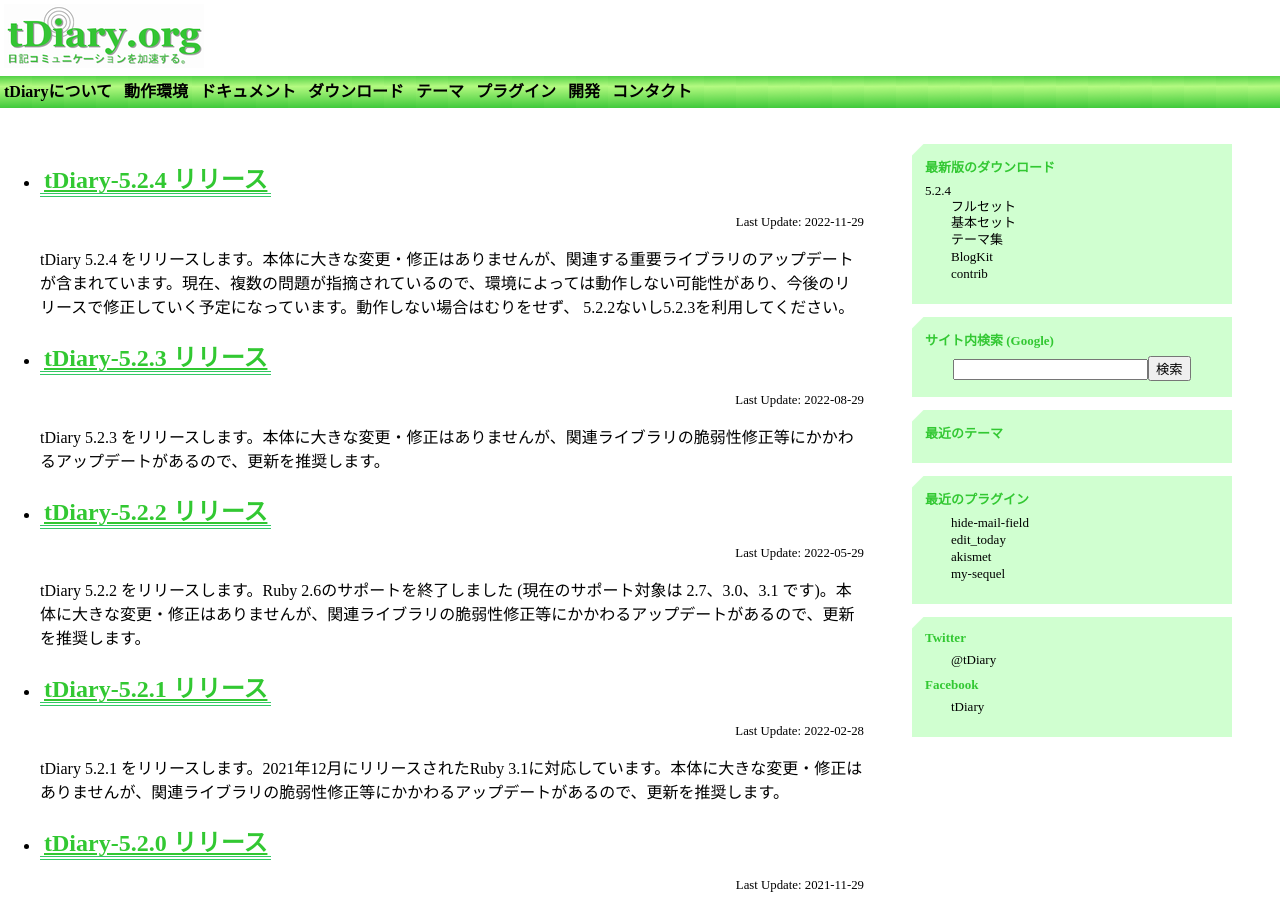
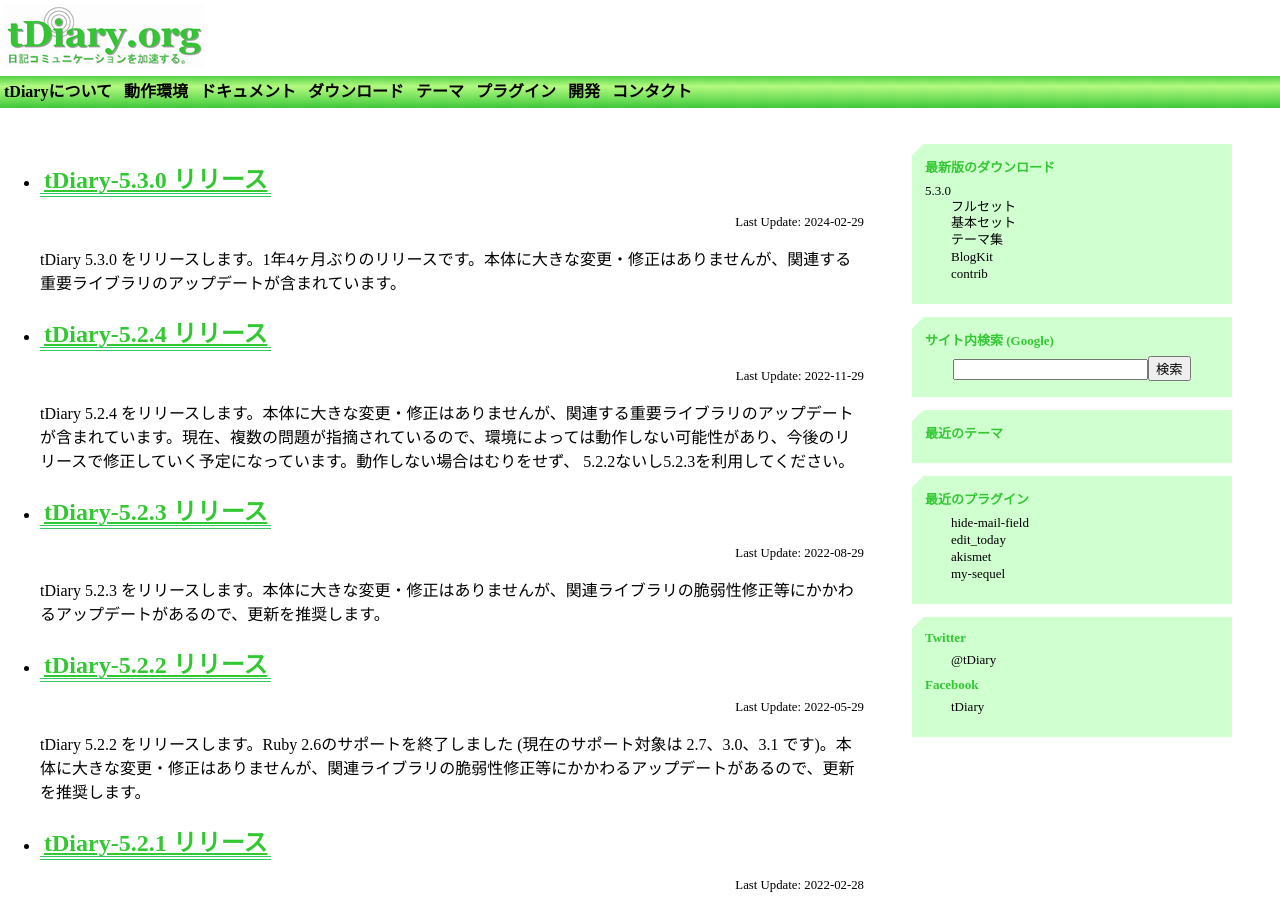
Before and after one commit to tdiary/tdiary.github.io, a Jekyll site: the page built from index.md, in a window 1280 px wide and 900 px high. Built offline with Jekyll 4.4.1, drawn with Linux system fonts in a browser that asks for light colours.

Commit message:
Added entry for 5.3.0

```diff
--- a/_includes/sidebar.html
+++ b/_includes/sidebar.html
@@ -1,13 +1,13 @@
 <div class="sidebar">
 	<div class="block">
 		<h3>最新版のダウンロード</h3>
-			<p>5.2.4</p>
+			<p>5.3.0</p>
 			<ul>
-				<li><a href="https://github.com/tdiary/tdiary-core/releases/download/v5.2.4/tdiary-full-v5.2.4.tar.gz">フルセット</a></li>
-				<li><a href="https://github.com/tdiary/tdiary-core/releases/download/v5.2.4/tdiary-v5.2.4.tar.gz">基本セット</a></li>
-				<li><a href="https://github.com/tdiary/tdiary-core/releases/download/v5.2.4/tdiary-theme-v5.2.4.tar.gz">テーマ集</a></li>
-				<li><a href="https://github.com/tdiary/tdiary-core/releases/download/v5.2.4/tdiary-blogkit-v5.2.4.tar.gz">BlogKit</a></li>
-				<li><a href="https://github.com/tdiary/tdiary-core/releases/download/v5.2.4/tdiary-contrib-v5.2.4.tar.gz">contrib</a></li>
+				<li><a href="https://github.com/tdiary/tdiary-core/releases/download/v5.3.0/tdiary-full-v5.3.0.tar.gz">フルセット</a></li>
+				<li><a href="https://github.com/tdiary/tdiary-core/releases/download/v5.3.0/tdiary-v5.3.0.tar.gz">基本セット</a></li>
+				<li><a href="https://github.com/tdiary/tdiary-core/releases/download/v5.3.0/tdiary-theme-v5.3.0.tar.gz">テーマ集</a></li>
+				<li><a href="https://github.com/tdiary/tdiary-core/releases/download/v5.3.0/tdiary-blogkit-v5.3.0.tar.gz">BlogKit</a></li>
+				<li><a href="https://github.com/tdiary/tdiary-core/releases/download/v5.3.0/tdiary-contrib-v5.3.0.tar.gz">contrib</a></li>
 			</ul>
 	</div>
 
--- /dev/null
+++ b/_posts/2024-02-29-release-5_3_0.md
@@ -0,0 +1,23 @@
+---
+leyout: post
+title: tDiary-5.3.0 リリース
+categories:
+  - release
+  - 5.3
+---
+
+tDiary 5.3.0 をリリースします。1年4ヶ月ぶりのリリースです。本体に大きな変更・修正はありませんが、関連する重要ライブラリのアップデートが含まれています。
+
+## 本体(tdiary-core)の変更点
+* Rack 3 サポート
+* Ruby 2.7 のサポート終了
+* Ruby 3.2 と 3.3 のサポート
+
+## theme (tdiary-theme)の変更点
+* とくになし
+
+## blogkit (tdiary-blogkit)の変更点
+* とくになし
+
+## contrib (tdiary-contrib)の変更点
+* とくになし
```
Also changed, not shown: download.md (+6 -6 lines).
